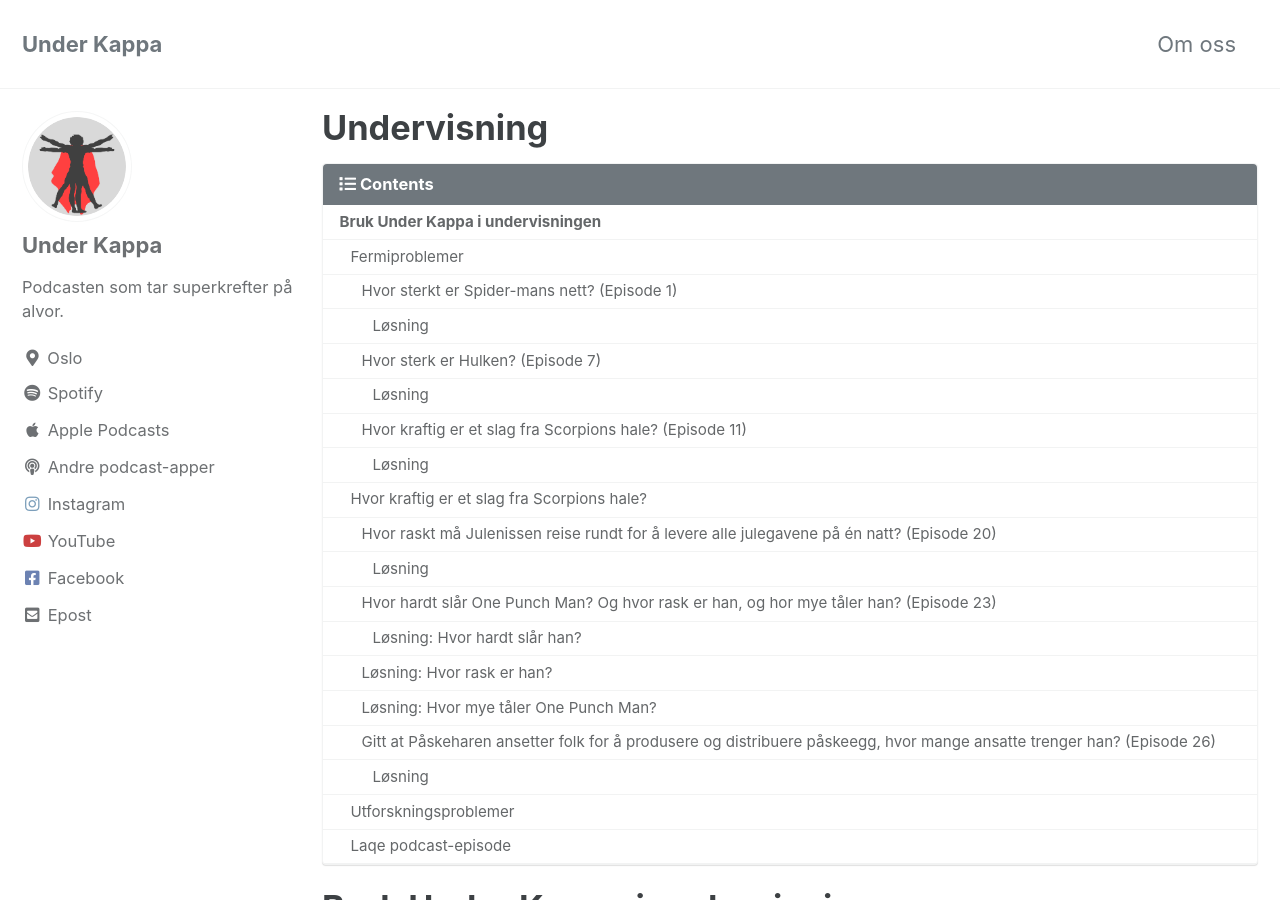
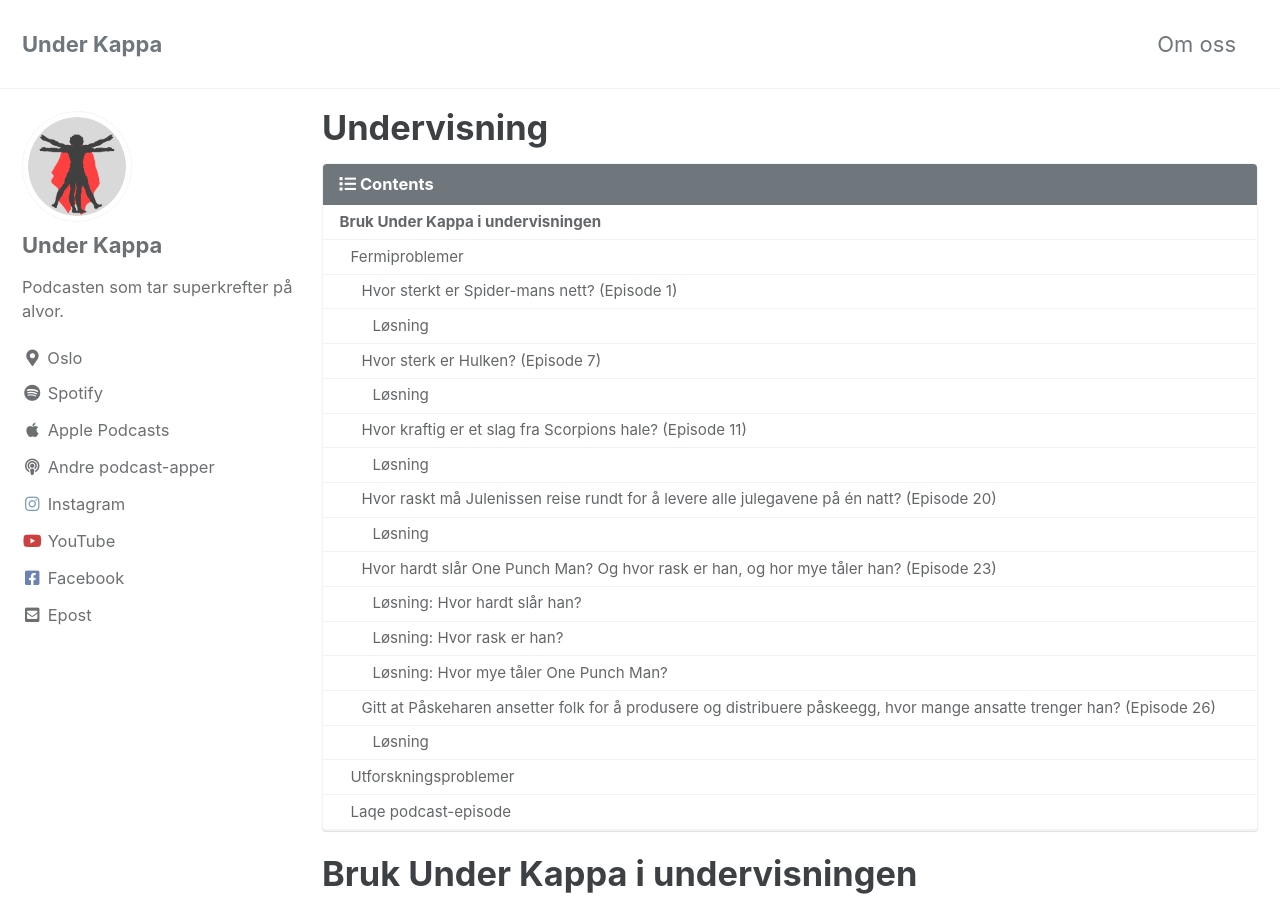
Before and after one commit to vidarsko/underkappa-website, a Jekyll site: the page built from _pages/undervisning.md, in a window 1280 px wide and 900 px high. Built offline with Jekyll 4.4.1, drawn with Linux system fonts in a browser that asks for light colours; cached includes are drawn as plain includes; formulas are drawn with MathJax 3; some of the changed text lies outside the part shown.

Commit message:
format fix

```diff
--- a/_pages/undervisning.md
+++ b/_pages/undervisning.md
@@ -91,8 +91,6 @@ $$
 
 #### Løsning
 
-## Hvor kraftig er et slag fra Scorpions hale?
-
 Anta at halen kan modellere som en stav som svinger om en akse i den ene enden.
 Hvis vi antar at halen har en lengde $l$ og masse $M$, kan vi beregne treghetsmomentet $I$ for halen som
 
@@ -173,7 +171,7 @@ $$
 
 Dette tilsvarer 40 billioner Newton, omtrent en million ganger kraften til en vanlig romferge under oppskyting (som genererer 10–30 millioner Newton). Dette gir et inntrykk av hvor ekstremt kraftig One Punch Man slår.
 
-### Løsning: Hvor rask er han?
+#### Løsning: Hvor rask er han?
 
 I en annen episode hopper One Punch Man til månen i løpet av noen sekunder. La oss anta at han bruker 10 sekunder på å nå månen, som er omtrent 384 400 km unna. Farten hans er da:
 
@@ -183,7 +181,7 @@ $$
 
 Dette er omtrent 38 millioner m/s, som tilsvarer ca. 13 % av lyshastigheten (lyshastigheten er ca. 300 millioner m/s). Ved slike ekstreme hastigheter vil relativistiske effekter begynne å spille inn, hvor tiden går saktere for ham, og han besitter enorme mengder kinetisk energi.
 
-### Løsning: Hvor mye tåler One Punch Man?
+#### Løsning: Hvor mye tåler One Punch Man?
 
 
 For å forstå hvor mye One Punch Man tåler, kan vi se på en av de mest ekstreme hendelsene fra serien. I en episode blir han utsatt for en stråle som er ment å fordampe hele mennesker. For å forstå hvor mye energi dette innebærer, kan vi se på hvor mye energi som kreves for å kremere en menneskekropp.
```
